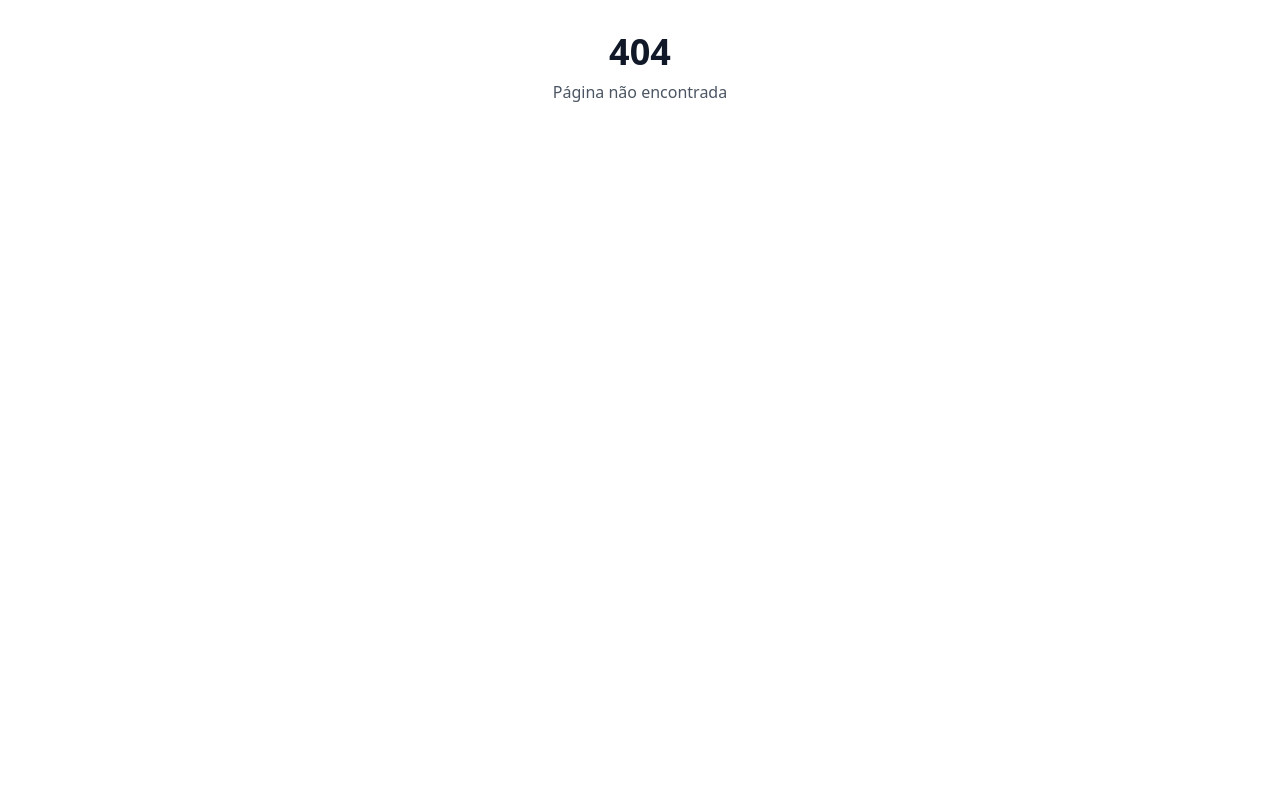
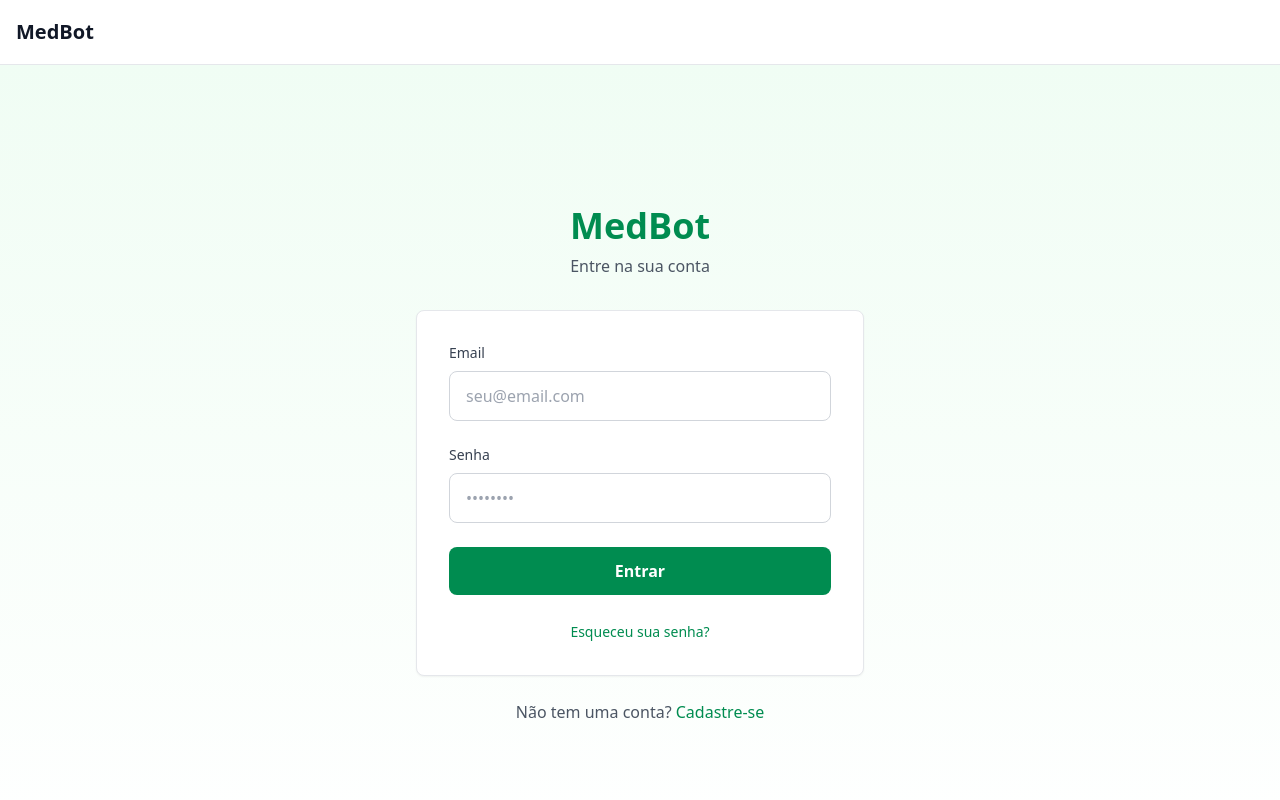
Before and after one commit to LucMazarJR/hackathon-2025, a React (Vite) app in the folder frontend/: page /login in a window 1280 px wide. Before the commit this address had no page. Shown: the top 800 px of the page. Built offline with nearby package versions, Linux system fonts and the light colour scheme.

Commit message:
feat: Alteração de estilo principal da pagina + pagina de login

```diff
--- a/frontend/src/App.tsx
+++ b/frontend/src/App.tsx
@@ -1,6 +1,7 @@
 import { BrowserRouter, Route, Routes } from 'react-router-dom'
-import Layout from './components/Layout'
+import Layout from './components/layout/Layout'
 import Home from './pages/Home'
+import Login from './pages/Login'
 import NotFound from './pages/NotFound'
 
 function App() {
@@ -9,6 +10,7 @@ function App() {
       <Routes>
         <Route path='/' element={<Layout />}>
           <Route index element={<Home />} />
+          <Route path='/login' element={<Login />} />
         </Route>
         <Route path='*' element={<NotFound />} />
       </Routes>
--- /dev/null
+++ b/frontend/src/components/buttons/nav_buton.tsx
@@ -0,0 +1,18 @@
+import type { ReactNode } from "react"
+import { useNavigate } from "react-router-dom"
+
+interface navButtonProps {
+    children: ReactNode
+    path: string
+    className?: string
+}
+
+export default function NavButton({ children, path, className }: navButtonProps) {
+    const navigate = useNavigate()
+
+    return (
+        <button onClick={() => navigate(path)} className={className}>
+            {children}
+        </button>
+    )
+}
--- a/frontend/src/components/Layout.tsx
+++ b/frontend/src/components/layout/Layout.tsx
@@ -1,6 +1,8 @@
 import { Outlet } from 'react-router-dom'
 import Header from './Header'
 import Footer from './Footer'
+
+
 
 export default function Layout() {
   return (
--- a/frontend/src/pages/Home.tsx
+++ b/frontend/src/pages/Home.tsx
@@ -1,18 +1,23 @@
+import NavButton from "../components/buttons/nav_buton";
+
 export default function Home() {
   return (
-    <div className="min-h-screen bg-gradient-to-b from-blue-50 to-white">
+    <div className="min-h-screen bg-gradient-to-b from-green-50 to-white">
       {/* Hero Section */}
       <section className="px-4 pt-16 pb-12 text-center">
         <h1 className="text-4xl tablet:text-5xl desktop:text-6xl font-bold text-gray-900 mb-6">
           Bem-vindo ao
-          <span className="block text-blue-600">MedBot</span>
+          <span className="block text-primary">MedBot</span>
         </h1>
         <p className="text-lg tablet:text-xl text-gray-600 mb-8 max-w-2xl mx-auto">
           Assistente inteligente para agendamentos, consulta de exames e suporte a processos médicos.
         </p>
-        <button className="w-full tablet:w-auto bg-blue-600 text-white px-8 py-4 rounded-lg text-lg font-semibold hover:bg-blue-700 transition-colors">
+        <NavButton
+          className="w-full tablet:w-auto bg-primary text-white px-8 py-4 rounded-lg text-lg font-semibold hover:bg-green-700 transition-colors"
+          path="/login"
+        >
           Começar Agora
-        </button>
+        </NavButton>
       </section>
 
       {/* Features */}
@@ -22,7 +27,7 @@ export default function Home() {
         </h2>
         <div className="space-y-6 tablet:grid tablet:grid-cols-2 desktop:grid-cols-3 tablet:gap-6 tablet:space-y-0 max-w-6xl mx-auto">
           <div className="bg-white p-6 rounded-lg shadow-sm border">
-            <div className="w-12 h-12 bg-blue-100 rounded-lg flex items-center justify-center mb-4">
+            <div className="w-12 h-12 bg-green-100 rounded-lg flex items-center justify-center mb-4">
               <span className="text-2xl">📅</span>
             </div>
             <h3 className="text-xl font-semibold text-gray-900 mb-2">Agendamentos</h3>
@@ -56,7 +61,7 @@ export default function Home() {
           <p className="text-gray-600 mb-8">
             Experimente nosso assistente inteligente e simplifique seus processos médicos.
           </p>
-          <button className="w-full tablet:w-auto bg-blue-600 text-white px-8 py-4 rounded-lg text-lg font-semibold hover:bg-blue-700 transition-colors">
+          <button className="w-full tablet:w-auto bg-primary text-white px-8 py-4 rounded-lg text-lg font-semibold hover:bg-green-700 transition-colors">
             Acessar Chat
           </button>
         </div>
--- /dev/null
+++ b/frontend/src/pages/Login.tsx
@@ -0,0 +1,84 @@
+import { useState } from 'react'
+
+export default function Login() {
+  const [email, setEmail] = useState('')
+  const [password, setPassword] = useState('')
+
+  const handleSubmit = (e: React.FormEvent) => {
+    e.preventDefault()
+    // TODO: Implementar lógica de login
+    console.log('Login:', { email, password })
+  }
+
+  return (
+    <div className="min-h-screen bg-gradient-to-b from-green-50 to-white flex items-center justify-center px-4">
+      <div className="w-full max-w-md">
+        {/* Logo/Title */}
+        <div className="text-center mb-8">
+          <h1 className="text-3xl tablet:text-4xl font-bold text-gray-900 mb-2">
+            <span className="text-primary">MedBot</span>
+          </h1>
+          <p className="text-gray-600">Entre na sua conta</p>
+        </div>
+
+        {/* Login Form */}
+        <div className="bg-white p-6 tablet:p-8 rounded-lg shadow-sm border">
+          <form onSubmit={handleSubmit} className="space-y-6">
+            <div>
+              <label htmlFor="email" className="block text-sm font-medium text-gray-700 mb-2">
+                Email
+              </label>
+              <input
+                id="email"
+                type="email"
+                value={email}
+                onChange={(e) => setEmail(e.target.value)}
+                className="w-full px-4 py-3 border border-gray-300 rounded-lg focus:ring-2 focus:ring-green-500 focus:border-green-500 outline-none"
+                placeholder="seu@email.com"
+                required
+              />
+            </div>
+
+            <div>
+              <label htmlFor="password" className="block text-sm font-medium text-gray-700 mb-2">
+                Senha
+              </label>
+              <input
+                id="password"
+                type="password"
+                value={password}
+                onChange={(e) => setPassword(e.target.value)}
+                className="w-full px-4 py-3 border border-gray-300 rounded-lg focus:ring-2 focus:ring-green-500 focus:border-green-500 outline-none"
+                placeholder="••••••••"
+                required
+              />
+            </div>
+
+            <button
+              type="submit"
+              className="w-full bg-primary text-white py-3 rounded-lg font-semibold hover:bg-green-700 transition-colors"
+            >
+              Entrar
+            </button>
+          </form>
+
+          <div className="mt-6 text-center">
+            <a href="#" className="text-sm text-primary hover:text-green-700">
+              Esqueceu sua senha?
+            </a>
+          </div>
+        </div>
+
+        {/* Register Link */}
+        <div className="text-center mt-6">
+          <p className="text-gray-600">
+            Não tem uma conta?{' '}
+            <a href="#" className="text-primary hover:text-green-700 font-medium">
+              Cadastre-se
+            </a>
+          </p>
+        </div>
+      </div>
+    </div>
+  )
+}
--- a/frontend/tailwind.config.js
+++ b/frontend/tailwind.config.js
@@ -10,6 +10,10 @@ export default {
       'desktop': '1024px',
     },
     extend: {
+      colors: {
+        'primary': '#008C50'
+      },
+
       spacing: {
         'safe-top': 'env(safe-area-inset-top)',
         'safe-bottom': 'env(safe-area-inset-bottom)',
```
Also changed, not shown: frontend/src/components/layout/Footer.tsx (renamed from frontend/src/components/Footer.tsx), frontend/src/components/layout/Header.tsx (renamed from frontend/src/components/Header.tsx).
